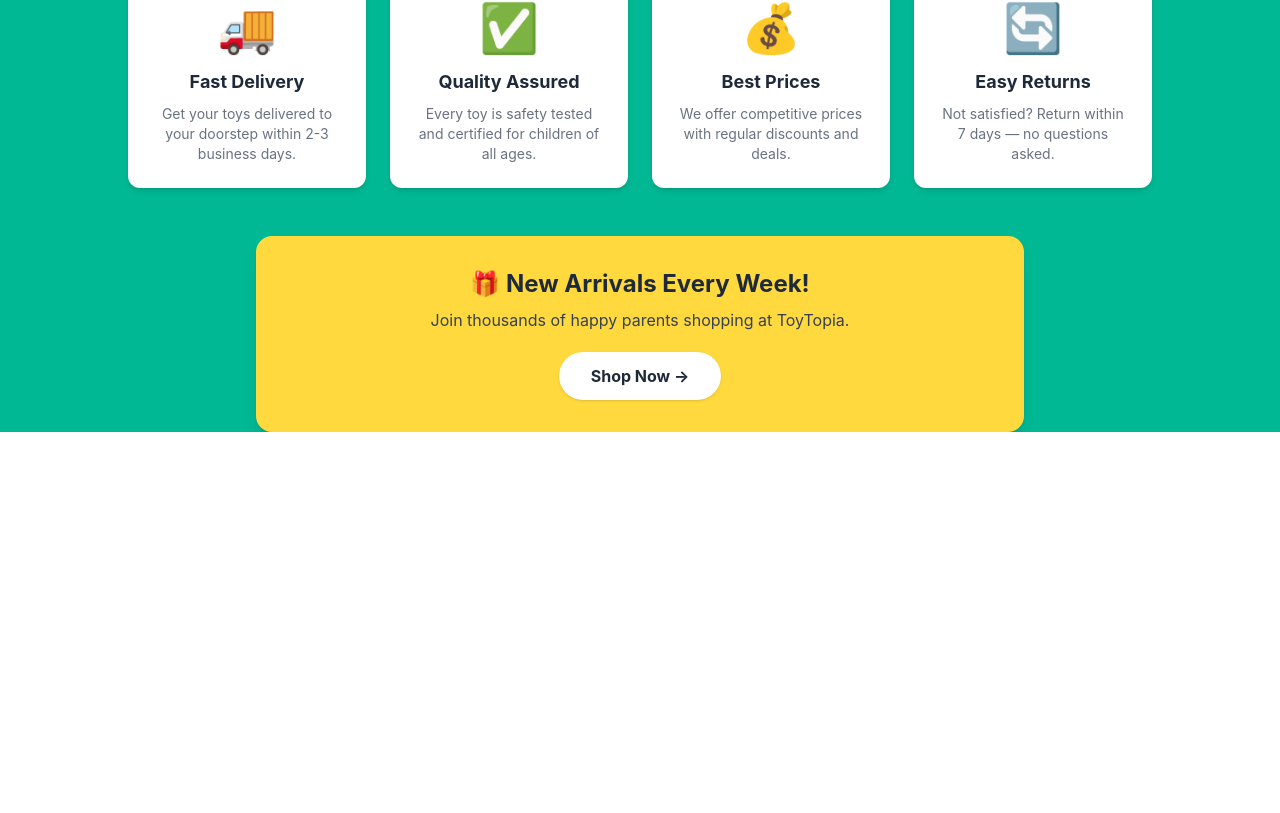
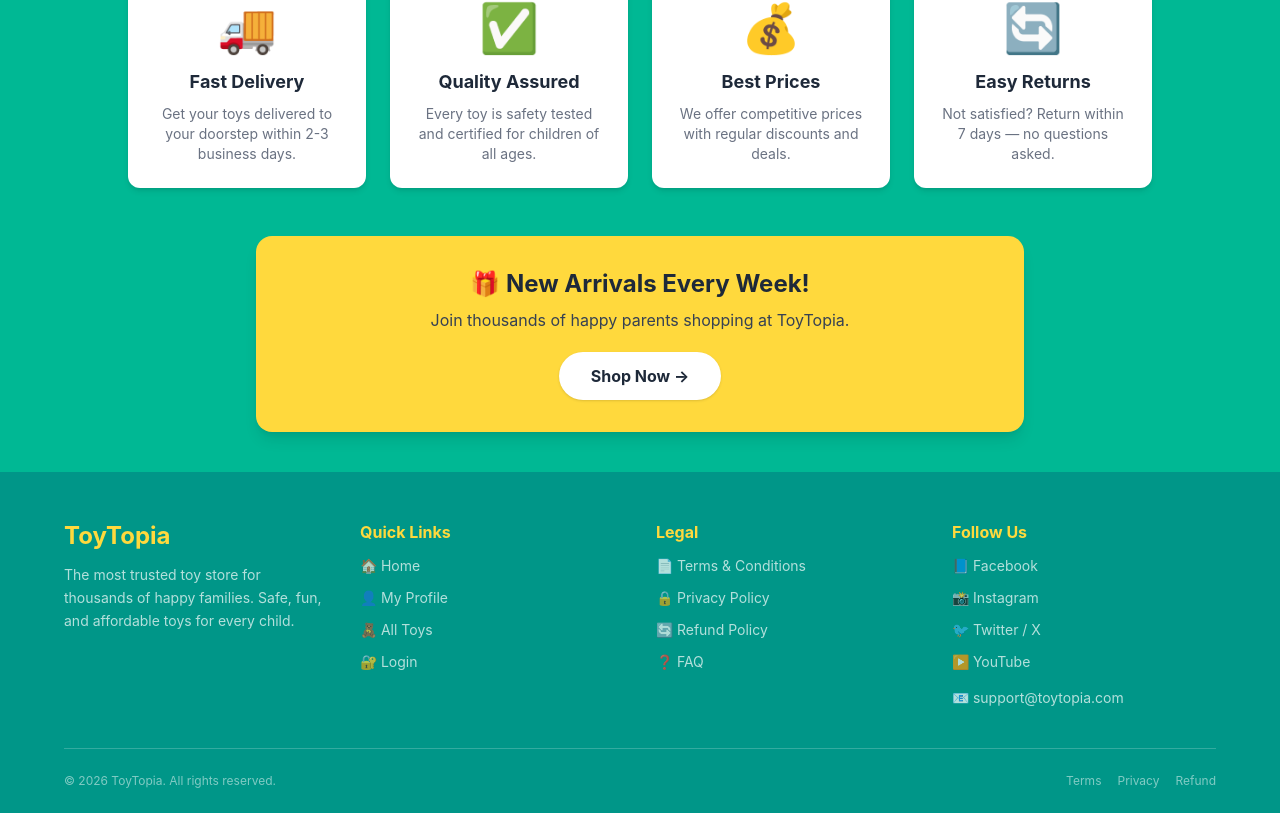
Before and after one commit to zibon07/ToyTopia, a React (Vite) app: page / in a window 1280 px wide. Shown: the part 2427-3240 px from the top of the page. Before the commit the page ends 2859 px from the top, so only its background shows below. Built offline with nearby package versions, Linux system fonts and the light colour scheme; no server answers.

Commit message:
404 error page added

```diff
--- /dev/null
+++ b/src/Components/Footer.jsx
@@ -0,0 +1,49 @@
+import React from 'react';
+import { Link } from 'react-router';
+
+const Footer = () => {
+    return (
+        <div className='bg-[#009688] mt-10 text-white pt-12 pb-6 px-6'>
+            <div className='max-w-6xl mx-auto grid grid-cols-1 sm:grid-cols-2 lg:grid-cols-4 gap-8 mb-10'>
+                <div className="flex flex-col gap-3">
+                    <h2 className="text-2xl font-bold text-[#FFD93D]">ToyTopia</h2>
+                    <p className="text-white/70 text-sm leading-relaxed">
+                        The most trusted toy store for thousands of happy families. Safe, fun, and affordable toys for every child.
+                    </p>
+                </div>
+                <div className="flex flex-col gap-3">
+                    <h3 className="font-bold text-[#FFD93D] text-base">Quick Links</h3>
+                    <Link to="/" className="text-white/70 hover:text-[#FFD93D] text-sm transition-colors">🏠 Home</Link>
+                    <Link to="/my-profile" className="text-white/70 hover:text-[#FFD93D] text-sm transition-colors">👤 My Profile</Link>
+                    <Link to="/all-toys" className="text-white/70 hover:text-[#FFD93D] text-sm transition-colors">🧸 All Toys</Link>
+                    <Link to="/login" className="text-white/70 hover:text-[#FFD93D] text-sm transition-colors">🔐 Login</Link>
+                </div>
+                <div className="flex flex-col gap-3">
+                    <h3 className="font-bold text-[#FFD93D] text-base">Legal</h3>
+                    <Link to="/terms" className="text-white/70 hover:text-[#FFD93D] text-sm transition-colors">📄 Terms & Conditions</Link>
+                    <Link to="/privacy" className="text-white/70 hover:text-[#FFD93D] text-sm transition-colors">🔒 Privacy Policy</Link>
+                    <Link to="/refund" className="text-white/70 hover:text-[#FFD93D] text-sm transition-colors">🔄 Refund Policy</Link>
+                    <Link to="/faq" className="text-white/70 hover:text-[#FFD93D] text-sm transition-colors">❓ FAQ</Link>
+                </div>
+                <div className="flex flex-col gap-3">
+                    <h3 className="font-bold text-[#FFD93D] text-base">Follow Us</h3>
+                    <a href="https://facebook.com" target="_blank" rel="noreferrer" className="text-white/70 hover:text-[#FFD93D] text-sm transition-colors">📘 Facebook</a>
+                    <a href="https://instagram.com" target="_blank" rel="noreferrer" className="text-white/70 hover:text-[#FFD93D] text-sm transition-colors">📸 Instagram</a>
+                    <a href="https://twitter.com" target="_blank" rel="noreferrer" className="text-white/70 hover:text-[#FFD93D] text-sm transition-colors">🐦 Twitter / X</a>
+                    <a href="https://youtube.com" target="_blank" rel="noreferrer" className="text-white/70 hover:text-[#FFD93D] text-sm transition-colors">▶️ YouTube</a>
+                    <p className="text-white/70 text-sm mt-1">📧 support@toytopia.com</p>
+                </div>
+            </div>
+            <div className="max-w-6xl mx-auto border-t border-white/20 pt-6 flex flex-col sm:flex-row items-center justify-between gap-3">
+                <p className="text-white/50 text-xs">© 2026 ToyTopia. All rights reserved.</p>
+                <div className="flex gap-4">
+                    <Link to="/terms" className="text-white/50 hover:text-[#FFD93D] text-xs transition-colors">Terms</Link>
+                    <Link to="/privacy" className="text-white/50 hover:text-[#FFD93D] text-xs transition-colors">Privacy</Link>
+                    <Link to="/refund" className="text-white/50 hover:text-[#FFD93D] text-xs transition-colors">Refund</Link>
+                </div>
+            </div>
+        </div>
+    );
+};
+
+export default Footer;
--- a/src/Layouts/HomeLayout.jsx
+++ b/src/Layouts/HomeLayout.jsx
@@ -1,6 +1,7 @@
 import React from 'react';
 import Navbar from '../Components/Navbar';
 import { Outlet } from 'react-router';
+import Footer from '../Components/Footer';
 
 const HomeLayout = () => {
 
@@ -13,7 +14,7 @@ const HomeLayout = () => {
             <main>
                 <Outlet></Outlet>
             </main>
-            <footer></footer>
+            <Footer></Footer>
         </div>
     );
 };
--- /dev/null
+++ b/src/Pages/ErrorPage.jsx
@@ -0,0 +1,42 @@
+import React from 'react';
+import { Link } from 'react-router';
+
+const ErrorPage = () => {
+    return (
+        <div className='bg-[#00BFA5] min-h-screen flex flex-col items-center justify-center px-6 text-center'>
+
+            <h1 className="text-[10rem] font-black text-white/20 leading-none select-none">
+                404
+            </h1>
+            <div className="text-8xl -mt-10">🧸</div>
+            <h2 className="text-3xl font-bold text-white mt-6">
+                Oops! Toy Not Found
+            </h2>
+            <p className="text-white/70 mt-3 max-w-md text-sm leading-relaxed">
+                Looks like this toy ran away! The page you're looking for doesn't exist or has been moved.
+            </p>
+            <div className="flex flex-col sm:flex-row gap-4 mt-8">
+                <Link to="/">
+                    <button className="bg-[#FFD93D] text-gray-800 font-bold py-3 px-8 rounded-full shadow-lg hover:scale-105 transition-all duration-200">
+                        🏠 Back to Home
+                    </button>
+                </Link>
+                <Link to="/all-toys">
+                    <button className="bg-white text-gray-800 font-bold py-3 px-8 rounded-full shadow-lg hover:scale-105 transition-all duration-200">
+                        🧸 Browse Toys
+                    </button>
+                </Link>
+            </div>
+
+            {/* Bottom fun text */}
+            <p className="text-white/40 text-xs mt-16">
+                © ToyTopia — Don't worry, we have plenty of other toys! 🎁
+            </p>
+
+        </div>
+
+
+    );
+};
+
+export default ErrorPage;
--- a/src/router/router.jsx
+++ b/src/router/router.jsx
@@ -8,12 +8,15 @@ import Register from "../Pages/Register";
 import AuthLayout from "../Layouts/AuthLayout";
 import ToyDetails from "../Components/ToyDetails";
 import PrivateRoute from "../Provider/PrivateRoute";
+import ErrorPage from "../Pages/ErrorPage";
+
 
 const router = createBrowserRouter(
     [
         {
             path: "/",
             Component: HomeLayout,
+            errorElement: <ErrorPage></ErrorPage>,
             children: [
                 {
                     index: true,
```
